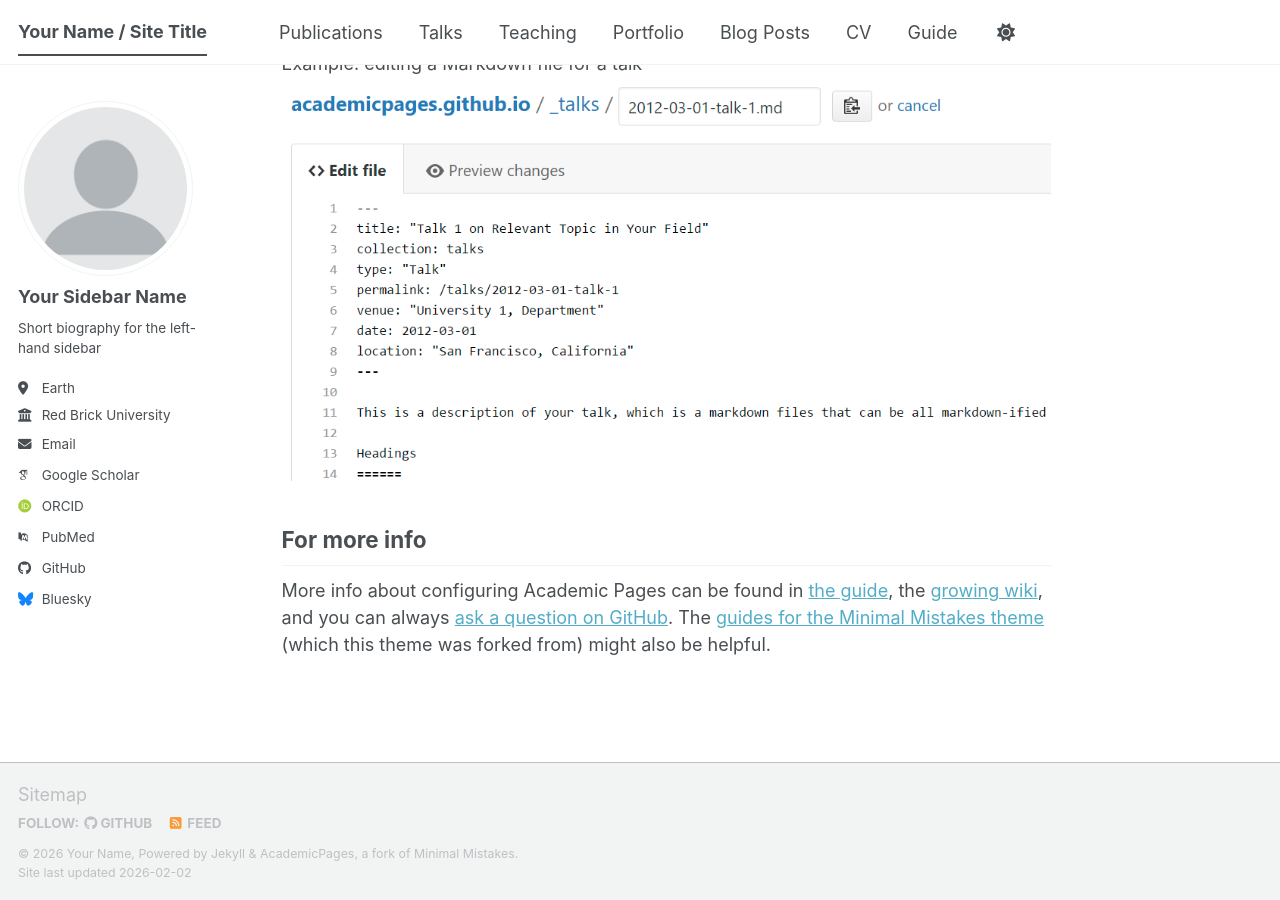
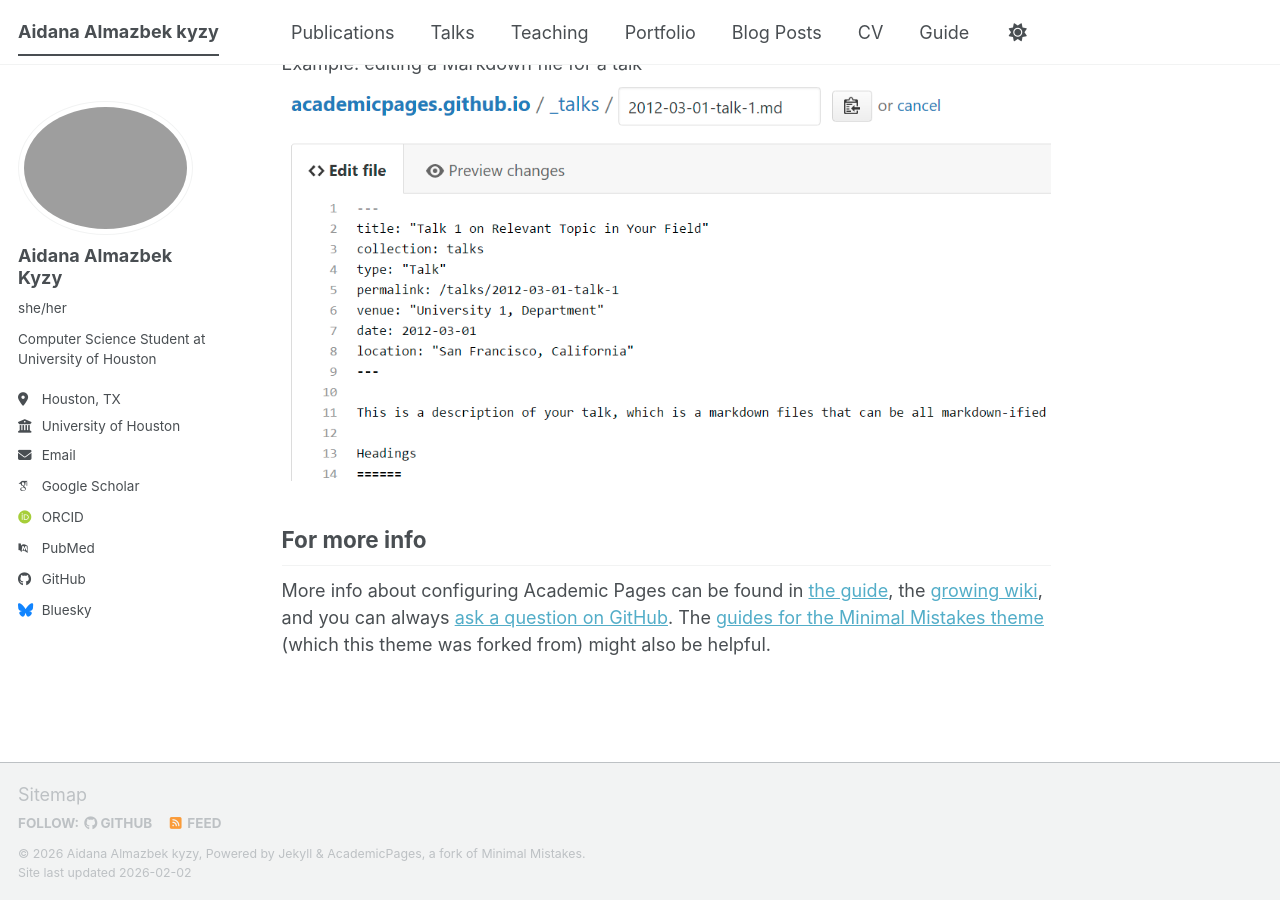
Before and after one commit to Aidana0704/aidana0704.github.io, a Jekyll site: the page built from _pages/about.md, in a window 1280 px wide and 900 px high, scrolled down 2720 px. Built offline with Jekyll 4.4.1, drawn with Linux system fonts in a browser that asks for light colours; some web fonts are replaced; a script bundle is joined from its source files by our own code; library files that are not in the unit come from our copies.

Commit message:
Modify site title and author details in config
Updated personal information in the site configuration.

```diff
--- a/_config.yml
+++ b/_config.yml
@@ -9,10 +9,10 @@
 # Basic Site Settings
 locale                   : "en-US"
 site_theme               : "default" # The available themes options are "default", "air", "sunrise", "mint", "dirt" and "contrast"
-title                    : "Your Name / Site Title"
+title                    : "Aidana Almazbek kyzy"
 title_separator          : "-"
-name                     : &name "Your Name"
-description              : &description "Your Name's academic portfolio"   # Update this with a general description of your site, this is the default if not overridden by a page
+name                     : &name "Aidana Almazbek kyzy"
+description              : &description "I am a Computer Science student at the University of Houston with a focus on Data Science and software development."   # Update this with a general description of your site, this is the default if not overridden by a page
 url                      : https://aidana0704.github.io # The base hostname & protocol for your site e.g. "https://[your GitHub username].github.io",
                                                            # or if you already have some other page hosted on Github then use "https://[your GitHub username].github.io/[Your Repo Name]"
 baseurl                  : "" # the subpath of your site, e.g. "/blog"
@@ -23,14 +23,15 @@ repository               : "Aidana0704/aidana0704.github.io"
 #               Additional customization can be done by editing /_includes/author-profile.html
 author:
   # Biographic information
-  avatar           : "profile.png"
-  name             : "Your Sidebar Name"
-  pronouns         : # example: "she/her"
-  bio              : "Short biography for the left-hand sidebar"
-  location         : "Earth"
-  employer         : "Red Brick University"
-  uri              : # URL
-  email            : "none@example.org"
+  avatar           : "Aidanaspic.jpeg"
+  name             : "Aidana Almazbek Kyzy"
+  pronouns         : "she/her"
+  bio              : "Computer Science Student at University of Houston"
+  location         : "Houston, TX"
+  employer         : "University of Houston"
+  uri              :
+  email            : "aalmazbekkyzy2@gmail.com"
+  linkedin         : "aidana-almazbek-kyzy"
 
   # Academic websites
   academia         : # URL
@@ -51,7 +52,7 @@ author:
   bitbucket        : # Username - Update with your username on the site
   codepen          : # Username
   dribbble         : # Username
-  github           : "academicpages"
+  github           : "Aidana0704"
   kaggle           : # Username
   stackoverflow    : # User number or user number and name (i.e., use "1" or "1/jeff-atwood")
 
```
